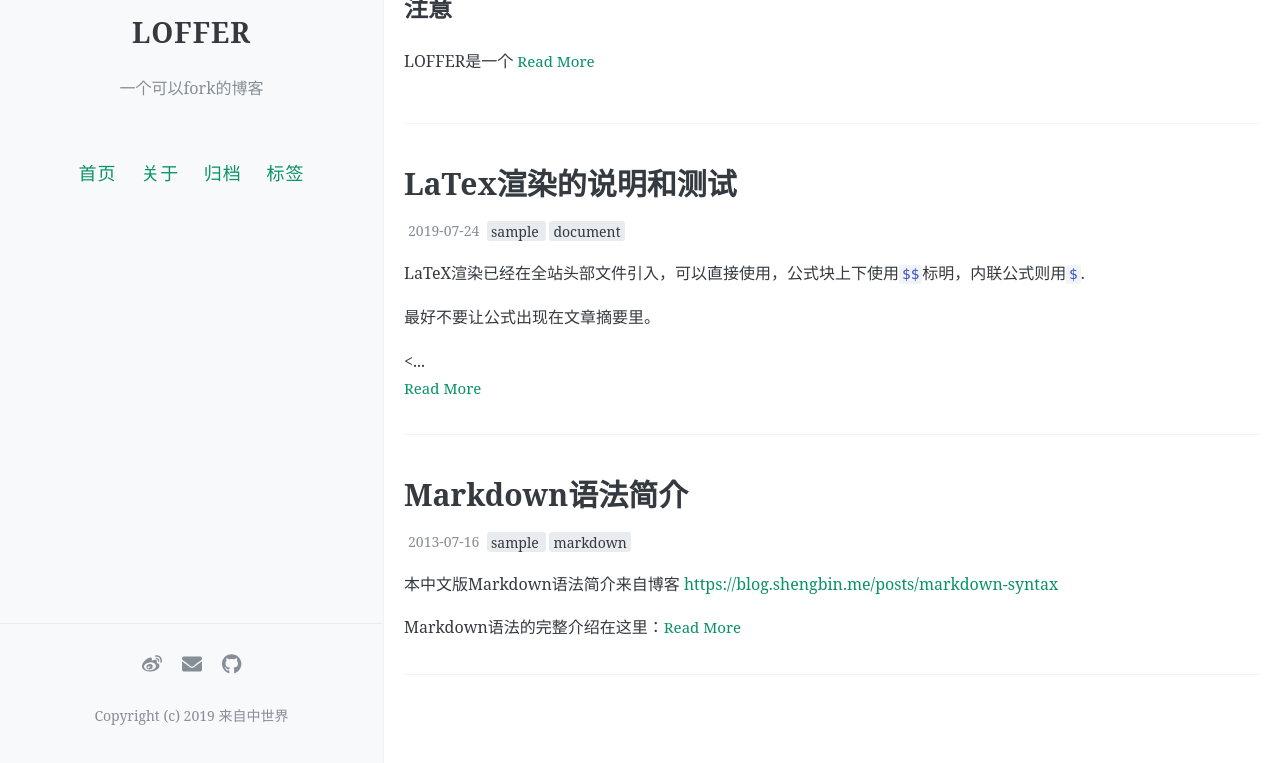
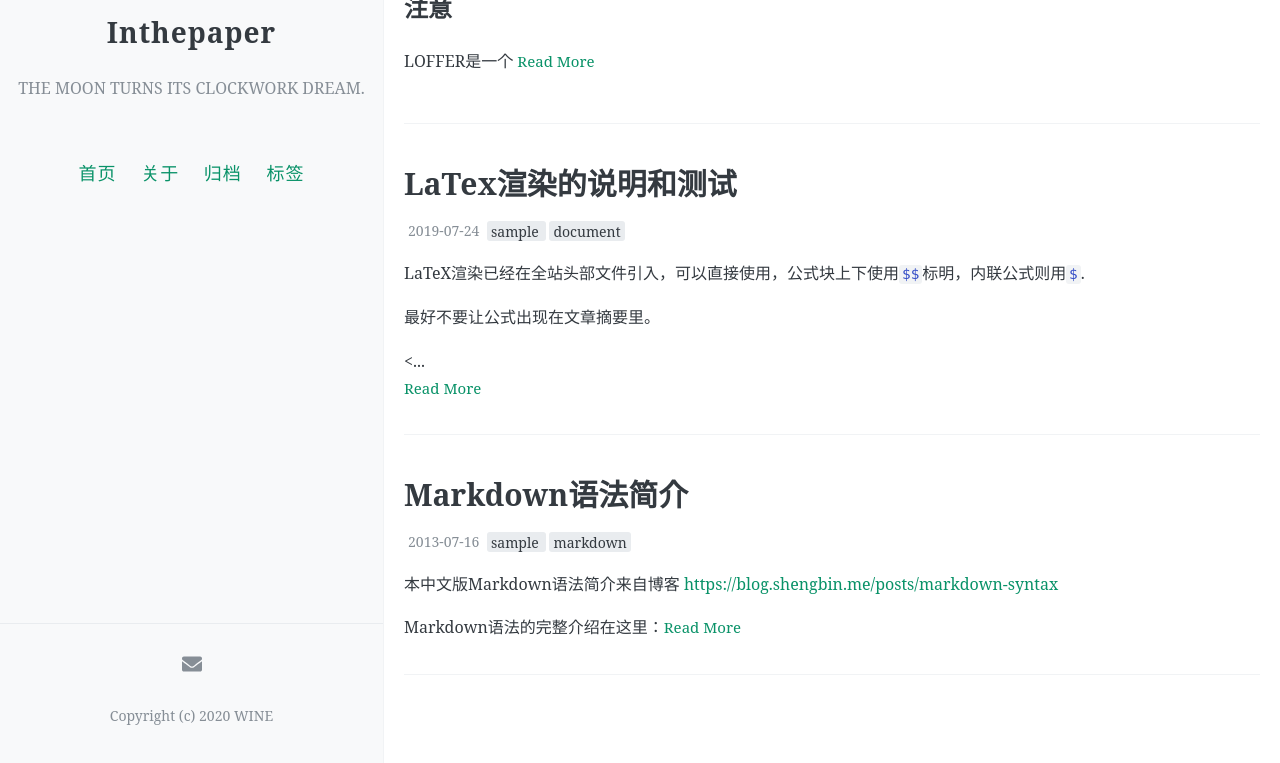
Before and after one commit to SPRING-WINE/Inthepaper, a Jekyll site: the page built from index.html, in a window 1280 px wide and 1053 px high. Shown: the part 290-1053 px from the top of the window. Built offline with Jekyll 4.4.1, drawn with Linux system fonts in a browser that asks for light colours; the list of posts is cut into pages by our own code; comment, search, counter and statistics services are not loaded.

Commit message:
Update _config.yml

```diff
--- a/_config.yml
+++ b/_config.yml
@@ -5,9 +5,9 @@
 # 你的博客名称，请用你想要的博客名替换“LOFFER”，以下修改都可类似处理
 # 注意，“name: LOFFER”，冒号后面的空格不可以省略。
 # 井号后面的文字是说明文档，不会被程序读取。
-name: LOFFER
+name: Inthepaper
 # 描述/签名
-description: 一个可以fork的博客
+description: THE MOON TURNS ITS CLOCKWORK DREAM.
 
 #
 # 下面的设定都是可选的
@@ -39,13 +39,13 @@ excerpt_separator: <!-- more -->
 
 # 你的社交网络链接，它们会作为图标出现在你的网站页脚中，可选填写
 footer-links:
-  weibo: frommidworld #请输入你的微博个性域名 https://www.weibo.com/<thispart>
+  weibo: #请输入你的微博个性域名 https://www.weibo.com/<thispart>
   behance: # https://www.behance.net/<>
   dribbble: # https://dribbble.com/<>
-  email: fromendworld@outlook.com
+  email: sayshameonme@163.com
   facebook: #https://www.facebook.com/<>
   flickr: #https://www.flickr.com/<>
-  github: FromEndWorld/loffer #https://github.com/<>
+  github: #https://github.com/<>
   instagram: #https://instagram.com/<>
   linkedin: #https://www.linkedin.com/in/<>
   pinterest: #https://www.pinterest.com/<>
@@ -56,7 +56,7 @@ footer-links:
   youtube: # channel/<your_long_string> or user/<user-name>
 
 # 站点页脚的文字
-footer-text: Copyright (c) 2019 来自中世界
+footer-text: Copyright (c) 2020 WINE
 
 # 评论，注意，请不要同时添加多种不同的评论区
 
@@ -79,7 +79,7 @@ url:
 # 添加你的博客的二级域名，一般来说是你的repository名
 # 如果你的博客的URL是：(http://yourusername.github.io/repository-name)
 # 那么就写成 "/repository-name"
-baseurl: /LOFFER
+baseurl: /Inthepaper
 
 
 #
```
